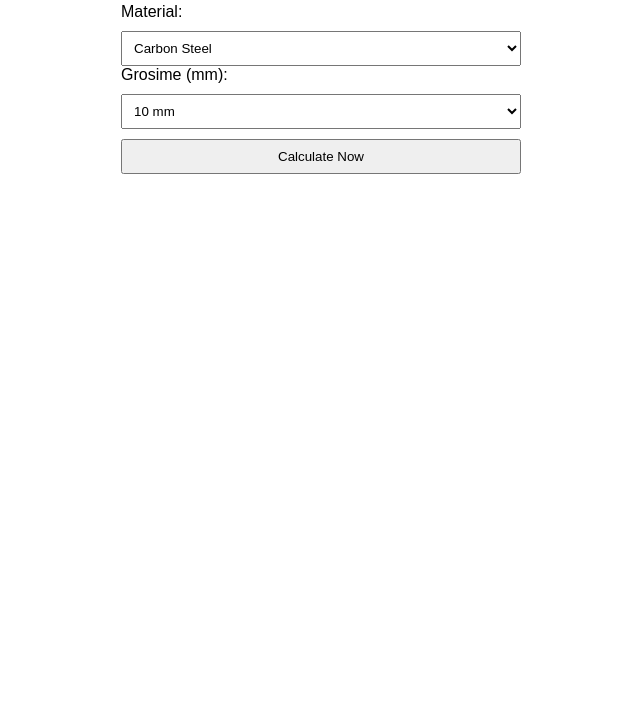
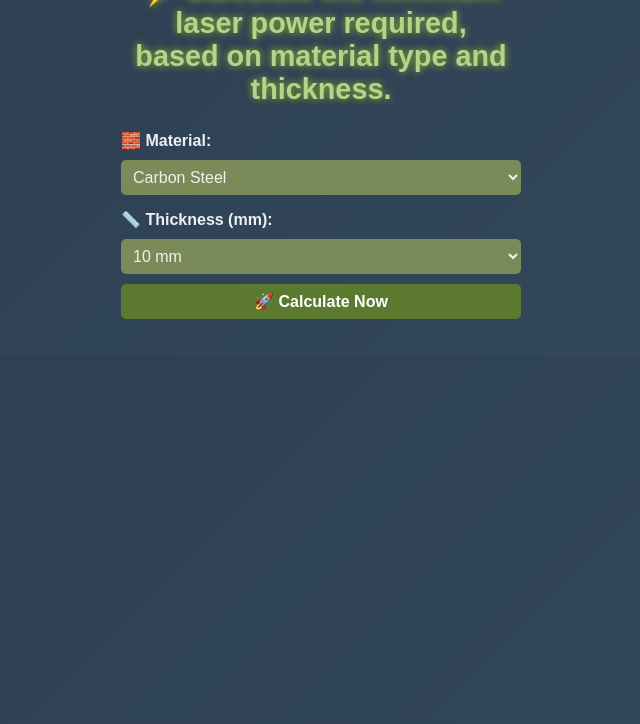
Before and after one commit to MilitaryLaserTech/laser-power-calculator, a plain HTML site: page index.html in a window 1280 px wide. Shown: the part 76-800 px from the top of the page, without its empty margins (319-959 px from the left). Drawn offline with Linux system fonts and the light colour scheme.

Commit message:
Update index.html

```diff
--- a/index.html
+++ b/index.html
@@ -4,14 +4,71 @@
   <meta charset="UTF-8" />
   <title>Calculator Putere Laser</title>
   <style>
-    body { font-family: sans-serif; padding:20px; max-width: 400px; margin: auto; }
-    select, button { width: 100%; padding: 8px; margin-top: 10px; }
-    #result { margin-top: 15px; font-weight: bold; }
+    body {
+      font-family: sans-serif;
+      padding: 20px;
+      max-width: 400px;
+      margin: auto;
+      background: linear-gradient(135deg, #2c3e50, #34495e);
+      color: #ecf0f1;
+    }
+    h3 {
+      margin-bottom: 25px;
+      font-weight: 800;
+      font-size: 1.8rem;
+      color: #b4d48c;
+      text-shadow: 0 0 8px #7a9a40, 0 0 6px #5b7a30;
+      text-align: center;
+      display: flex;
+      align-items: center;
+      justify-content: center;
+      gap: 10px;
+    }
+    select, button {
+      width: 100%;
+      padding: 8px;
+      margin-top: 10px;
+      border-radius: 5px;
+      border: none;
+      font-size: 1rem;
+    }
+    select {
+      background-color: #7a8b59;
+      color: #f0f0f0;
+    }
+    select option {
+      background-color: #7a8b59;
+      color: #f0f0f0;
+    }
+    button {
+      background-color: #5b7a30;
+      color: white;
+      font-weight: 700;
+      cursor: pointer;
+      transition: background-color 0.3s ease;
+    }
+    button:hover {
+      background-color: #7a9a40;
+    }
+    #result {
+      margin-top: 15px;
+      font-weight: bold;
+      font-size: 1.1rem;
+      text-align: center;
+    }
+    label {
+      display: flex;
+      align-items: center;
+      gap: 6px;
+      font-weight: 700;
+      margin-top: 15px;
+    }
   </style>
 </head>
 <body>
-  <h3>🔍 Laser Power Calculator</h3>
-  <label for="material">Material:</label>
+  <h3>⚡ Calculate the minimum laser power required,<br>based on material type and thickness.</h3>
+
+  <label for="material">🧱 Material:</label>
   <select id="material" onchange="populateThickness()">
     <option>Carbon Steel</option>
     <option>Stainless Steel</option>
@@ -19,10 +76,10 @@
     <option>Brass</option>
   </select>
 
-  <label for="thickness">Grosime (mm):</label>
+  <label for="thickness">📏 Thickness (mm):</label>
   <select id="thickness"></select>
 
-  <button onclick="calculatePower()">Calculate Now</button>
+  <button onclick="calculatePower()">🚀 Calculate Now</button>
 
   <p id="result"></p>
 
@@ -57,8 +114,8 @@
         }
       }
       document.getElementById("result").textContent = power
-        ? `✅ Putere minimă necesară: ${power} W`
-        : `⚠️ Grosime prea mare pentru acest material.`;
+        ? `✅ Minimum required power: ${power} W`
+        : `⚠️ Thickness exceeds supported range for this material.`;
     }
 
     window.addEventListener("DOMContentLoaded", populateThickness);
```
